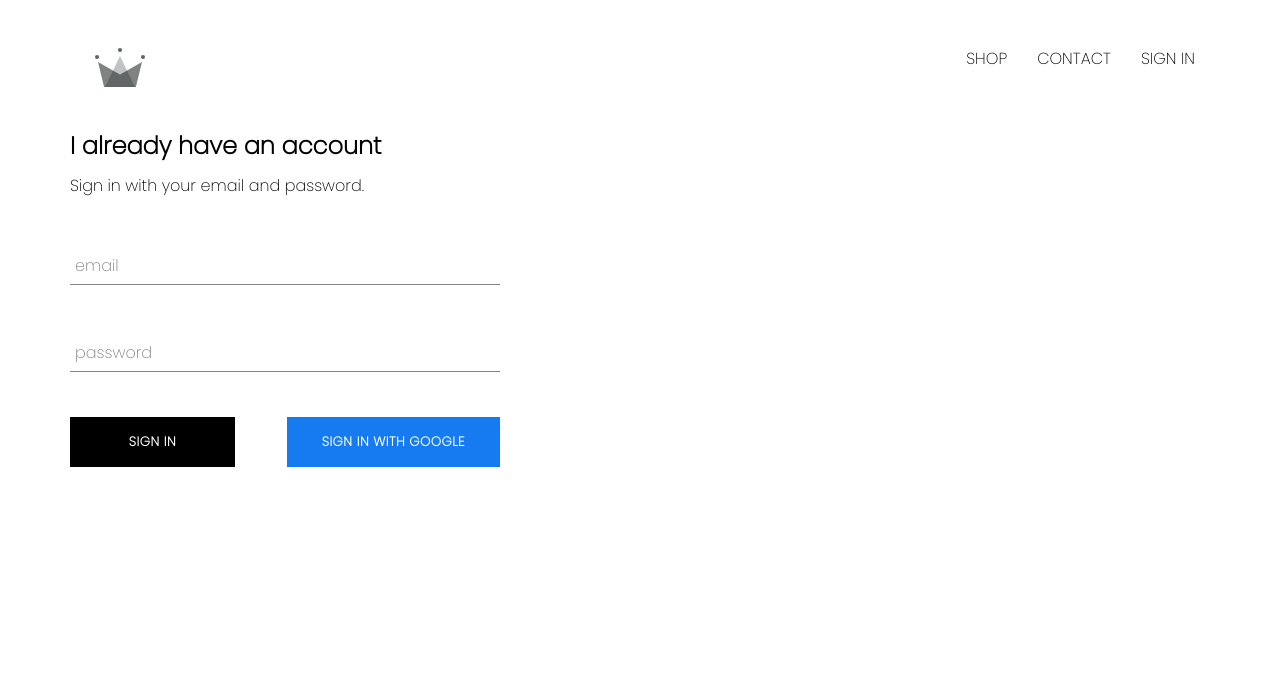
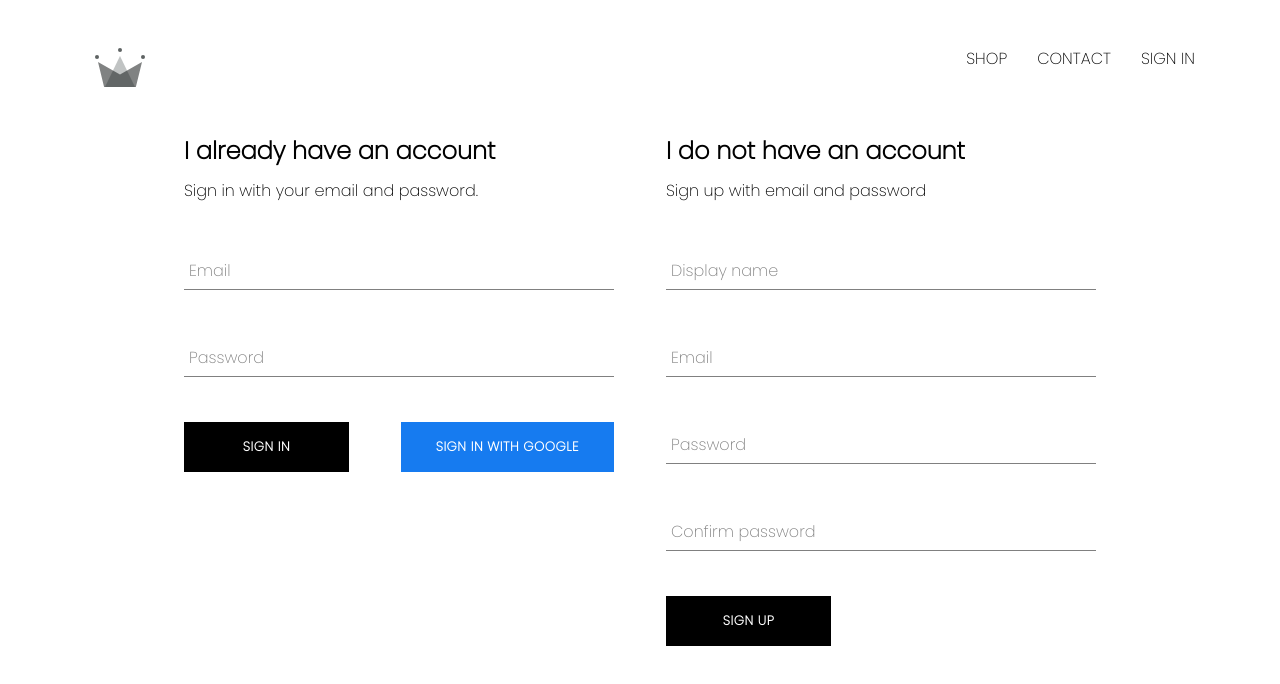
Before and after one commit to Tondreth/e-comm-demo, a React (Create React App) app: page /signin in a window 1280 px wide. Shown: the top 684 px of the page. Built offline with nearby package versions, Linux system fonts and the light colour scheme; no server answers.

Commit message:
add sign in component with ability to sign in with email and password

```diff
--- a/src/App.js
+++ b/src/App.js
@@ -5,7 +5,7 @@
 import ShopPage from './pages/shop/shop.component'
 import SignInAndSignUpPage from './pages/sign-in-and-sign-up/sign-in-and-sign-up.component'
 import Header from './components/header/header.component'
-import { auth } from './firebase/firebase.utils'
+import { auth, createUserProfileDocument } from './firebase/firebase.utils'
 
 class App extends React.Component {
 
@@ -19,8 +19,19 @@
   unsubscribeFromAuth = null
 
   componentDidMount() {
-    this.unsubscribeFromAuth = auth.onAuthStateChanged(user => {
-      this.setState({ currentUser: user })
+    this.unsubscribeFromAuth = auth.onAuthStateChanged(async userAuth => {
+      if (userAuth) {
+        const userRef = await createUserProfileDocument(userAuth)
+        userRef.onSnapshot(snapShot => {
+          this.setState({
+            currentUser: {
+              id: snapShot.id,
+              ...snapShot.data()
+            }
+          })
+        })
+      }
+      this.setState({ currentUser: userAuth })
     })
   }
 
--- a/src/components/sign-in/sign-in.component.jsx
+++ b/src/components/sign-in/sign-in.component.jsx
@@ -20,7 +20,7 @@
     }
 
     handleChange = (event) => {
-        const { value, name } = event.target
+        const { name, value } = event.target
         this.setState({ [name]: value })
     }
 
@@ -30,8 +30,20 @@
                 <h2 className="title">I already have an account</h2>
                 <span>Sign in with your email and password.</span>
                 <form onSubmit={this.handleSubmit}>
-                    <FormInput handleChange={this.handleChange} name="email" value={this.state.email} type="email" required label='email' />
-                    <FormInput handleChange={this.handleChange} name="password" value={this.state.email} type="password" required label='password' />
+                    <FormInput
+                        handleChange={this.handleChange}
+                        name="email" value={this.state.email}
+                        type="email"
+                        required
+                        label='Email'
+                    />
+                    <FormInput
+                        handleChange={this.handleChange}
+                        name="password" value={this.state.password}
+                        type="password"
+                        required
+                        label='Password'
+                    />
                     <div className='buttons'>
                         <CustomButton type="submit">Sign in</CustomButton>
                         <CustomButton onClick={signInWithGoogle} isGoogleSignIn>Sign in with Google</CustomButton>
--- /dev/null
+++ b/src/components/sign-up/sign-up.component.jsx
@@ -0,0 +1,90 @@
+import React from 'react'
+import './sign-up.styles.scss'
+import FormInput from '../../components/form-input/form-input.component'
+import CustomButton from '../../components/custom-button/custom-button.component'
+import { auth, createUserProfileDocument } from '../../firebase/firebase.utils'
+
+class SignUp extends React.Component {
+    constructor() {
+        super()
+        this.state = {
+            displayName: '',
+            email: '',
+            password: '',
+            confirmPassword: ''
+        }
+    }
+
+    handleSubmit = async event => {
+        event.preventDefault()
+        const { displayName, email, password, confirmPassword } = this.state
+        if (password !== confirmPassword) {
+            alert("Passwords don't match.")
+            return
+        }
+        try {
+            const { user } = await auth.createUserWithEmailAndPassword(email, password)
+            await createUserProfileDocument(user, { displayName })
+            this.setState({
+                displayName: '',
+                email: '',
+                password: '',
+                confirmPassword: ''
+            })
+        } catch (error) {
+            console.error(error);
+        }
+    }
+
+    handleChange = event => {
+        const { name, value } = event.target
+        this.setState({ [name]: value }, () => console.log(this.state))
+    }
+
+    render() {
+        const { displayName, email, password, confirmPassword } = this.state
+        return (
+            <div className='sign-up'>
+                <h2 className='title'>I do not have an account</h2>
+                <span>Sign up with email and password</span>
+                <form className='sign-up-form' onSubmit={this.handleSubmit}>
+                    <FormInput
+                        type='text'
+                        name='displayName'
+                        value={displayName}
+                        onChange={this.handleChange}
+                        label='Display name'
+                        required
+                    />
+                    <FormInput
+                        type='email'
+                        name='email'
+                        value={email}
+                        onChange={this.handleChange}
+                        label='Email'
+                        required
+                    />
+                    <FormInput
+                        type='password'
+                        name='password'
+                        value={password}
+                        onChange={this.handleChange}
+                        label='Password'
+                        required
+                    />
+                    <FormInput
+                        type='password'
+                        name='confirmPassword'
+                        value={confirmPassword}
+                        onChange={this.handleChange}
+                        label='Confirm password'
+                        required
+                    />
+                    <CustomButton type='submit'>SIGN UP</CustomButton>
+                </form>
+            </div>
+        )
+    }
+}
+
+export default SignUp
--- /dev/null
+++ b/src/components/sign-up/sign-up.styles.scss
@@ -0,0 +1,9 @@
+.sign-up {
+    display: flex;
+    flex-direction: column;
+    width: 430px;
+
+    .title {
+        margin: 10px 0;
+    }
+}
--- a/src/firebase/firebase.utils.js
+++ b/src/firebase/firebase.utils.js
@@ -12,6 +12,27 @@
     measurementId: "G-YT0J6B6872"
 }
 
+export const createUserProfileDocument = async (userAuth, additionalData) => {
+    if (!userAuth) return
+    const userRef = firestore.doc(`users/${userAuth.uid}`)
+    const snapShot = await userRef.get()
+    if (!snapShot.exists) {
+        const { displayName, email } = userAuth
+        const createdAt = new Date()
+        try {
+            await userRef.set({
+                displayName,
+                email,
+                createdAt,
+                ...additionalData
+            })
+        } catch (error) {
+            console.log('Error creating user ', error.message)
+        }
+    }
+    return userRef
+}
+
 firebase.initializeApp(config)
 
 export const auth = firebase.auth()
--- a/src/pages/sign-in-and-sign-up/sign-in-and-sign-up.component.jsx
+++ b/src/pages/sign-in-and-sign-up/sign-in-and-sign-up.component.jsx
@@ -1,11 +1,13 @@
 import React from 'react'
 import SignIn from '../../components/sign-in/sign-in.component'
+import SignUp from '../../components/sign-up/sign-up.component'
 import './sign-in-and-sign-up.styles.scss'
 
 const SignInAndSignUpPage = () => {
     return (
         <div className="sign-in-and-sign-up">
             <SignIn />
+            <SignUp />
         </div>
     )
 }
--- a/src/pages/sign-in-and-sign-up/sign-in-and-sign-up.styles.scss
+++ b/src/pages/sign-in-and-sign-up/sign-in-and-sign-up.styles.scss
@@ -0,0 +1,6 @@
+.sign-in-and-sign-up{
+    display: flex;
+    width: 80%;
+    justify-content: space-between;
+    margin: 30px auto;
+}
```
